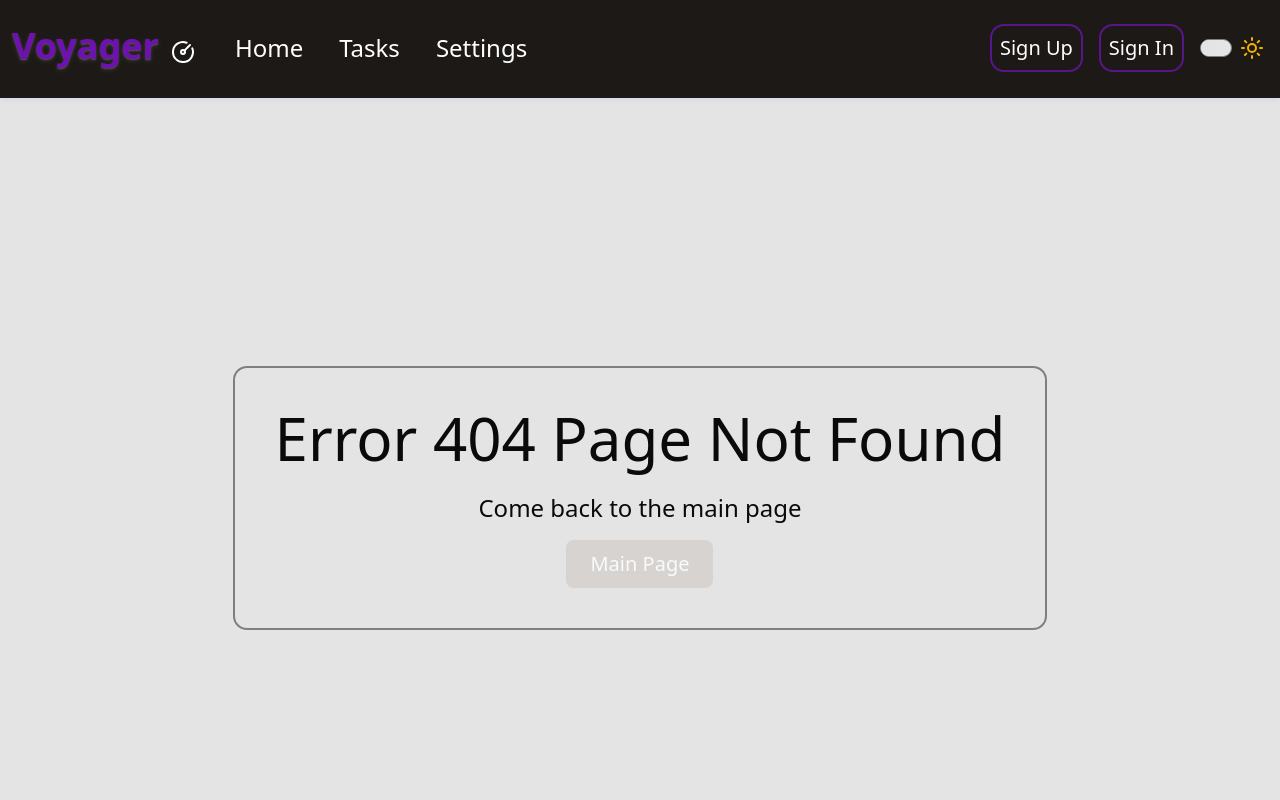
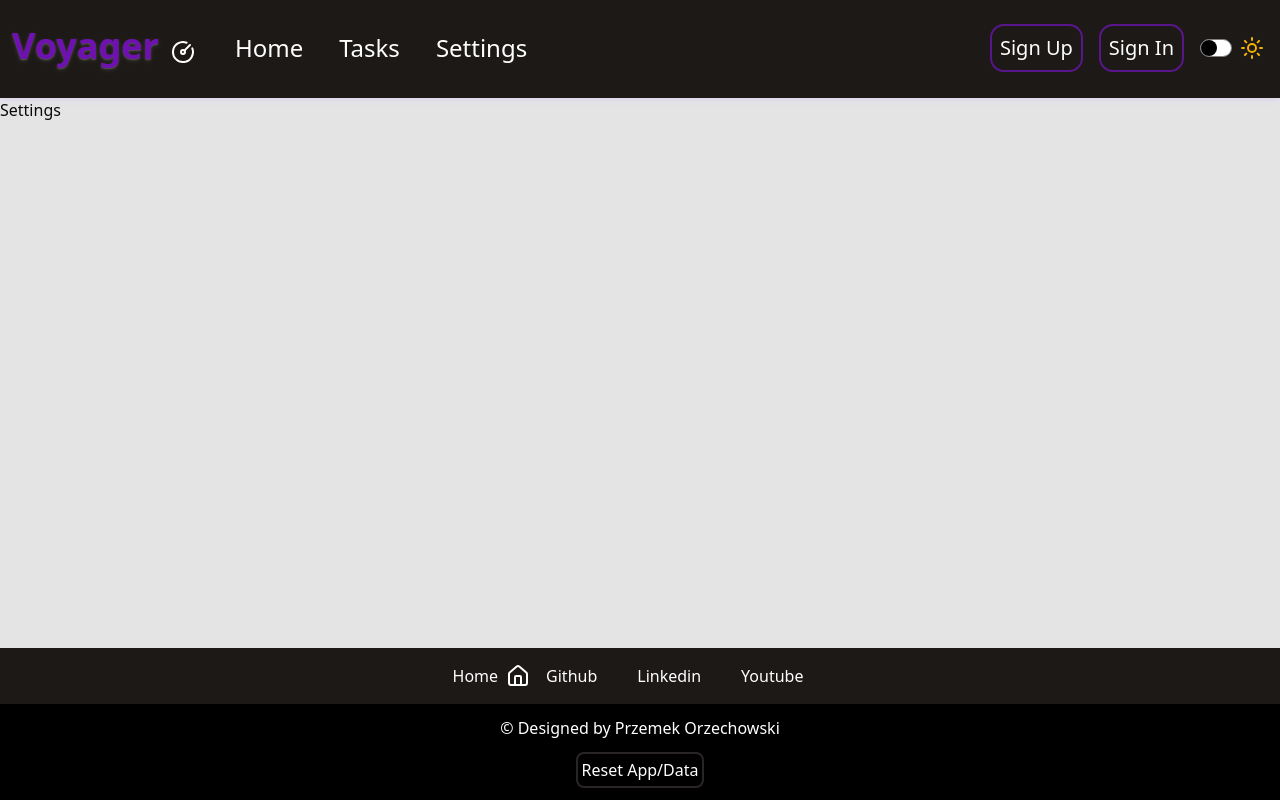
Before and after one commit to PrzemekO84/TaskTracker-React, a React (Vite) app: page /Settings/Stats in a window 1280 px wide. Before the commit this address had no page. Shown: the top 800 px of the page. Built offline with nearby package versions, Linux system fonts and the light colour scheme; some icons are missing.

Commit message:
Merged lightMode and added settings routing

```diff
--- a/src/App.css
+++ b/src/App.css
@@ -115,6 +115,7 @@
 }
 
 
+
 @layer base {
   * {
     @apply border-border outline-ring/50;
--- a/src/App.tsx
+++ b/src/App.tsx
@@ -27,7 +27,12 @@ function App() {
               <Routes>
                 <Route path="/" element={<Home />} />
                 <Route path="/Tasks" element={<Tasks />} />
-                <Route path="/Settings" element={<Settings />} />
+                <Route path="/Settings" element={<Settings />}>
+                  <Route path='Appearence' element={<Home />}/>
+                  <Route index element={<Home />}/>
+                  <Route path='Stats' element={<Home />}/>
+                </Route>
+
                 <Route path="/DirectTasks/:listId" element={<DirectTasks />} />
                 <Route path="/Login" element={<Login />} />
                 <Route path="/Signup" element={<Singup />} />
@@ -41,6 +46,7 @@ function App() {
         </ThemeContextProvider>
       </ListTaskProvider>
     </div>
+
   );
 }
 
--- a/src/Components/HomeComponents/Name.tsx
+++ b/src/Components/HomeComponents/Name.tsx
@@ -12,7 +12,7 @@ function Name() {
       {listInfo.length > 0 ? (
         <>
           <h2 className="text-4xl">You have:</h2>
-          <div className="flex gap-5">
+          <div className="grid grid-cols-2 md:grid-cols-4 gap-5">
             <div className="nameTaskInfo buttonHighLight">
               <p>{listInfo.length} {listInfo.length > 1 ? "Lists" : "List"}</p>
             </div>
--- a/src/Components/ui/HamburgerMenu.tsx
+++ b/src/Components/ui/HamburgerMenu.tsx
@@ -24,7 +24,7 @@ export function HamburgerMenu() {
   return (
     <Sheet>
       <SheetTrigger asChild>
-        <Menu size={30} />
+        <Menu className="text-white" size={30} />
       </SheetTrigger>
       <SheetContent>
         <SheetHeader>
--- a/src/Components/ui/switch.tsx
+++ b/src/Components/ui/switch.tsx
@@ -15,7 +15,7 @@ function Switch({
       data-slot="switch"
       data-size={size}
       className={cn(
-        "peer data-[state=checked]:bg-primary data-[state=unchecked]:bg-input focus-visible:border-ring focus-visible:ring-ring/50 dark:data-[state=unchecked]:bg-input/80 group/switch inline-flex shrink-0 items-center rounded-full border border-transparent shadow-xs transition-all outline-none focus-visible:ring-[3px] disabled:cursor-not-allowed disabled:opacity-50 data-[size=default]:h-[1.15rem] data-[size=default]:w-8 data-[size=sm]:h-3.5 data-[size=sm]:w-6",
+        "peer data-[state=checked]:bg-white data-[state=unchecked]:bg-white focus-visible:border-ring focus-visible:ring-ring/50 dark:data-[state=unchecked]:bg-white group/switch inline-flex shrink-0 items-center rounded-full border border-transparent shadow-xs transition-all outline-none focus-visible:ring-[3px] disabled:cursor-not-allowed disabled:opacity-50 data-[size=default]:h-[1.15rem] data-[size=default]:w-8 data-[size=sm]:h-3.5 data-[size=sm]:w-6",
         className
       )}
       {...props}
@@ -23,7 +23,7 @@ function Switch({
       <SwitchPrimitive.Thumb
         data-slot="switch-thumb"
         className={cn(
-          "bg-background dark:data-[state=unchecked]:bg-foreground dark:data-[state=checked]:bg-primary-foreground pointer-events-none block rounded-full ring-0 transition-transform group-data-[size=default]/switch:size-4 group-data-[size=sm]/switch:size-3 data-[state=checked]:translate-x-[calc(100%-2px)] data-[state=unchecked]:translate-x-0"
+          "bg-black dark:data-[state=unchecked]:bg-black dark:data-[state=checked]:bg-black pointer-events-none block rounded-full ring-0 transition-transform group-data-[size=default]/switch:size-4 group-data-[size=sm]/switch:size-3 data-[state=checked]:translate-x-[calc(100%-2px)] data-[state=unchecked]:translate-x-0"
         )}
       />
     </SwitchPrimitive.Root>
```
